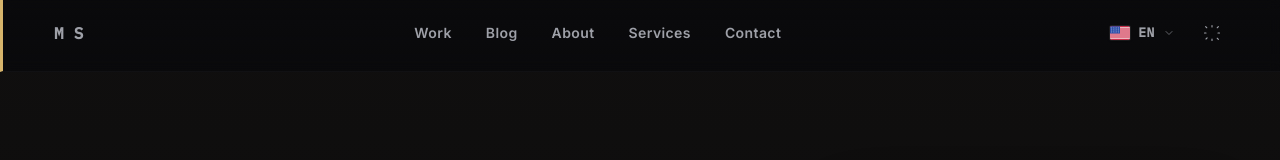
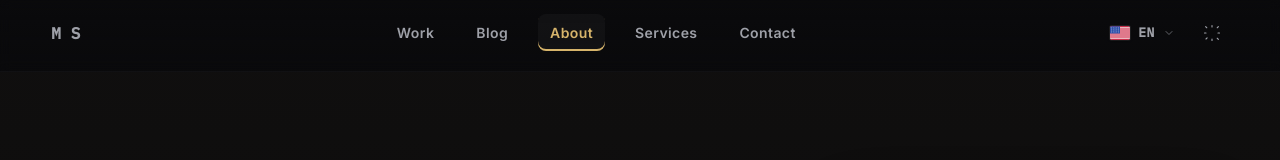
Before and after one commit to maxonreid/maxonreid-2026, a Next.js app: page /en/about in a window 1280 px wide. Shown: the top 160 px of the page. Built offline with nearby package versions, Linux system fonts and the light colour scheme.

Commit message:
small changes

```diff
--- a/app/components/Header.tsx
+++ b/app/components/Header.tsx
@@ -1,19 +1,12 @@
 'use client';
 
 import { useState, useEffect } from 'react';
-import Link from 'next/link';
-import { usePathname } from 'next/navigation';
-import { useTranslations } from 'next-intl';
 import LanguageSwitcher from './LanguageSwitcher';
+import Navbar from './Navbar';
 
 export default function Header() {
   const [theme, setTheme] = useState<'dark' | 'light'>('dark');
   const [isScrolled, setIsScrolled] = useState(false);
-  const pathname = usePathname();
-  const t = useTranslations('nav');
-
-  // Extract locale from pathname
-  const locale = pathname?.startsWith('/lo') ? '/lo' : '/en';
 
   useEffect(() => {
     // Load theme from localStorage on mount
@@ -27,19 +20,7 @@ export default function Header() {
   // Handle scroll events for sticky header
   useEffect(() => {
     const handleScroll = () => {
-      const scrollTop = window.scrollY;
-      setIsScrolled(scrollTop > 10);
-
-      // Debug: Check if header is actually sticky
-      const header = document.querySelector('.site-header');
-      if (header) {
-        const headerRect = header.getBoundingClientRect();
-        const isAtTop = headerRect.top <= 0;
-
-        // Add data attribute for debugging
-        header.setAttribute('data-sticky-active', isAtTop.toString());
-        header.setAttribute('data-scroll-y', scrollTop.toString());
-      }
+      setIsScrolled(window.scrollY > 10);
     };
 
     // Initial call
@@ -90,23 +71,7 @@ export default function Header() {
           MS
         </div>
 
-        <nav className="main-nav" aria-label="Primary navigation">
-          <a className="nav-link" href="#work">
-            {t('work')}
-          </a>
-          <Link href={`${locale}/articles`} className="nav-link">
-            {t('blog')}
-          </Link>
-          <a className="nav-link" href="#about">
-            {t('about')}
-          </a>
-          <a className="nav-link" href="#services">
-            {t('services')}
-          </a>
-          <a className="nav-link" href="#contact">
-            {t('contact')}
-          </a>
-        </nav>
+        <Navbar />
 
         <div className="header-actions">
           <LanguageSwitcher />
--- /dev/null
+++ b/app/components/Navbar.tsx
@@ -0,0 +1,126 @@
+'use client';
+
+import { useState, useEffect } from 'react';
+import { usePathname } from 'next/navigation';
+import { useTranslations } from 'next-intl';
+import { Link } from '@/routing';
+
+export default function Navbar() {
+  const [activeSection, setActiveSection] = useState('');
+  const pathname = usePathname();
+  const t = useTranslations('nav');
+
+  // Extract locale from pathname
+  const locale = pathname?.startsWith('/lo') ? 'lo' : 'en';
+
+  // Check if we're on the home page - normalize trailing slashes
+  const normalizedPath = pathname?.replace(/\/$/, '') || '';
+  const isHomePage = normalizedPath === `/${locale}` || normalizedPath === '' || normalizedPath === '/';
+
+  // Handle scroll events for active section tracking
+  useEffect(() => {
+    const handleScroll = () => {
+      const scrollTop = window.scrollY;
+
+      // Track active section for hash links
+      const sections = ['work', 'services', 'contact'];
+      const current = sections.find(id => {
+        const element = document.getElementById(id);
+        if (element) {
+          const rect = element.getBoundingClientRect();
+          return rect.top <= 100 && rect.bottom >= 100;
+        }
+        return false;
+      });
+
+      if (current) {
+        setActiveSection(current);
+      } else if (scrollTop < 100) {
+        setActiveSection('');
+      }
+    };
+
+    // Initial call
+    handleScroll();
+
+    window.addEventListener('scroll', handleScroll, { passive: true });
+    return () => window.removeEventListener('scroll', handleScroll);
+  }, []);
+
+  // Handle hash navigation on page load
+  useEffect(() => {
+    const hash = window.location.hash.slice(1);
+    if (hash) {
+      setTimeout(() => {
+        const element = document.getElementById(hash);
+        if (element) {
+          const headerHeight = 100;
+          const elementPosition = element.getBoundingClientRect().top + window.pageYOffset;
+          const offsetPosition = elementPosition - headerHeight;
+          window.scrollTo(0, offsetPosition);
+          setActiveSection(hash);
+        }
+      }, 100);
+    }
+  }, [pathname]);
+
+  // Hash link click handler
+  const handleHashClick = (e: React.MouseEvent<HTMLAnchorElement>, hash: string) => {
+    e.preventDefault();
+
+    if (!isHomePage) {
+      window.location.href = `/${locale}#${hash}`;
+      return;
+    }
+
+    const element = document.getElementById(hash);
+    if (element) {
+      const headerHeight = 100;
+      const elementPosition = element.getBoundingClientRect().top + window.pageYOffset;
+      const offsetPosition = elementPosition - headerHeight;
+      window.scrollTo(0, offsetPosition);
+      window.history.pushState(null, '', `/${locale}#${hash}`);
+      setActiveSection(hash);
+    }
+  };
+
+  return (
+    <nav className="main-nav" aria-label="Primary navigation">
+      <a
+        href={`/${locale}#work`}
+        className={`nav-link ${activeSection === 'work' ? 'active' : ''}`}
+        onClick={(e) => handleHashClick(e, 'work')}
+      >
+        {t('work')}
+      </a>
+      <Link
+        href="/articles"
+        className={`nav-link ${pathname?.includes('/articles') ? 'active' : ''}`}
+        locale={locale}
+      >
+        {t('blog')}
+      </Link>
+      <Link
+        href="/about"
+        className={`nav-link ${pathname?.includes('/about') ? 'active' : ''}`}
+        locale={locale}
+      >
+        {t('about')}
+      </Link>
+      <a
+        href={`/${locale}#services`}
+        className={`nav-link ${activeSection === 'services' ? 'active' : ''}`}
+        onClick={(e) => handleHashClick(e, 'services')}
+      >
+        {t('services')}
+      </a>
+      <a
+        href={`/${locale}#contact`}
+        className={`nav-link ${activeSection === 'contact' ? 'active' : ''}`}
+        onClick={(e) => handleHashClick(e, 'contact')}
+      >
+        {t('contact')}
+      </a>
+    </nav>
+  );
+}
--- a/app/theme.css
+++ b/app/theme.css
@@ -127,9 +127,46 @@ a:focus-visible { outline: 3px solid rgba(214,180,107,0.12); outline-offset: 4px
 
 .header-actions { display:flex; gap:12px; align-items:center; }
 .main-nav { display:flex; gap:18px; align-items:center; }
-.nav-link { color:var(--muted); text-decoration:none; font-size:14px; padding:8px; border-radius:8px; transition:all .18s; font-weight:600; letter-spacing:0.4px; }
-.nav-link:hover, .nav-link:focus { color:var(--gold); background:var(--glass); outline:none; }
-.nav-link.active { color:var(--gold); background: var(--glass); box-shadow: inset 0 -2px 0 var(--gold); }
+.nav-link {
+  color:var(--muted);
+  text-decoration:none;
+  font-size:14px;
+  padding:8px 12px;
+  border-radius:8px;
+  transition: all 0.3s cubic-bezier(0.4, 0, 0.2, 1);
+  font-weight:600;
+  letter-spacing:0.4px;
+  position: relative;
+  overflow: hidden;
+}
+.nav-link::before {
+  content: '';
+  position: absolute;
+  bottom: 0;
+  left: 50%;
+  width: 0;
+  height: 2px;
+  background: var(--gold);
+  transform: translateX(-50%);
+  transition: width 0.3s cubic-bezier(0.4, 0, 0.2, 1);
+}
+.nav-link:hover, .nav-link:focus {
+  color:var(--gold);
+  background:var(--glass);
+  outline:none;
+  transform: translateY(-2px);
+}
+.nav-link:hover::before {
+  width: 70%;
+}
+.nav-link.active {
+  color:var(--gold);
+  background: var(--glass);
+  box-shadow: inset 0 -2px 0 var(--gold);
+}
+.nav-link.active::before {
+  width: 70%;
+}
 
 /* Language Switcher */
 .language-switcher {
@@ -253,8 +290,27 @@ html[data-theme="light"] .site-header {
   color: var(--text);
 }
 html[data-theme="light"] .brand, html[data-theme="light"] .brand.small { color: var(--gold-strong); text-shadow: 0 1px 0 rgba(255,255,255,0.2); }
-html[data-theme="light"] .nav-link { color: rgba(20,20,20,0.88); padding:10px; border-radius:10px; }
-html[data-theme="light"] .nav-link:hover, html[data-theme="light"] .nav-link:focus { color: var(--gold-strong); background: rgba(16,16,16,0.03); box-shadow: inset 0 -2px 0 var(--gold-strong); }
+html[data-theme="light"] .nav-link {
+  color: rgba(20,20,20,0.88);
+  padding:10px 12px;
+  border-radius:10px;
+  transition: all 0.3s cubic-bezier(0.4, 0, 0.2, 1);
+}
+html[data-theme="light"] .nav-link::before {
+  background: var(--gold-strong);
+}
+html[data-theme="light"] .nav-link:hover,
+html[data-theme="light"] .nav-link:focus {
+  color: var(--gold-strong);
+  background: rgba(16,16,16,0.05);
+  box-shadow: inset 0 -2px 0 var(--gold-strong);
+  transform: translateY(-2px);
+}
+html[data-theme="light"] .nav-link.active {
+  color: var(--gold-strong);
+  background: rgba(16,16,16,0.05);
+  box-shadow: inset 0 -2px 0 var(--gold-strong);
+}
 html[data-theme="light"] .header-actions .btn-ghost { color: rgba(24,24,24,0.9); background: rgba(16,16,16,0.02); border: 1px solid rgba(16,16,16,0.04); }
 
 /* HERO */
--- a/messages/en.json
+++ b/messages/en.json
@@ -11,7 +11,7 @@
     "location": "[ VIENTIANE : LAOS PDR ] — FULL STACK WEB DEVELOPER",
     "heroTitle": "Let's build tools that help your business",
     "heroTitleHighlight": "grow globally",
-    "heroSub": "Efficient. Precise. Reliable. Software that never fails its mission.",
+    "heroSub": "Automate your work | Upgrade your results.",
     "ctaStart": "START A PROJECT",
     "ctaView": "VIEW MY WORK"
   },
@@ -44,9 +44,9 @@
     "stats": {
       "experience": "5+",
       "experienceLabel": "Years Experience",
-      "projects": "50+",
+      "projects": "20+",
       "projectsLabel": "Projects Delivered",
-      "technologies": "15+",
+      "technologies": "10+",
       "technologiesLabel": "Technologies"
     }
   },
```
Also changed, not shown: app/components/home/TerminalDevice.tsx (+5 -5 lines).
